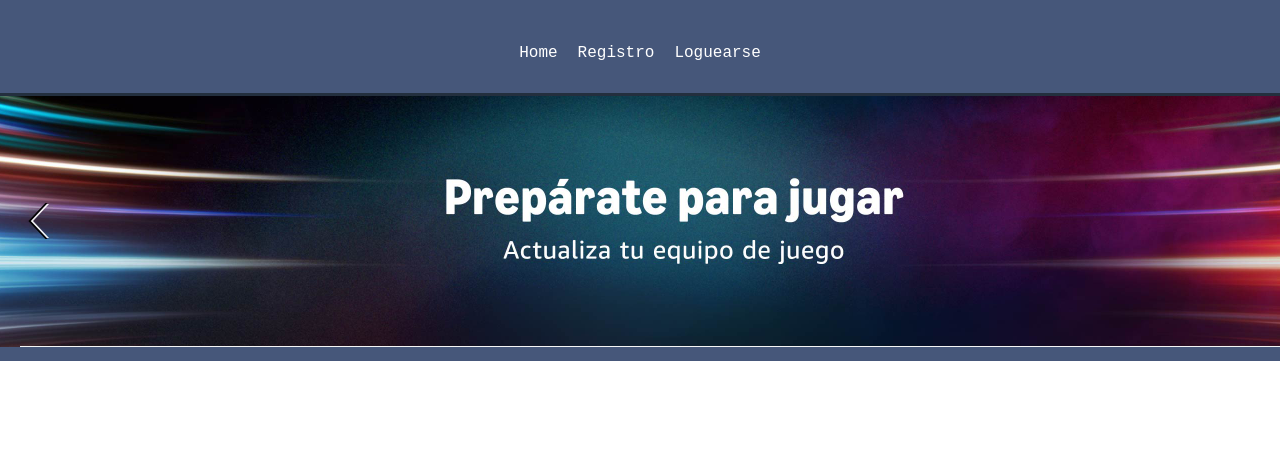
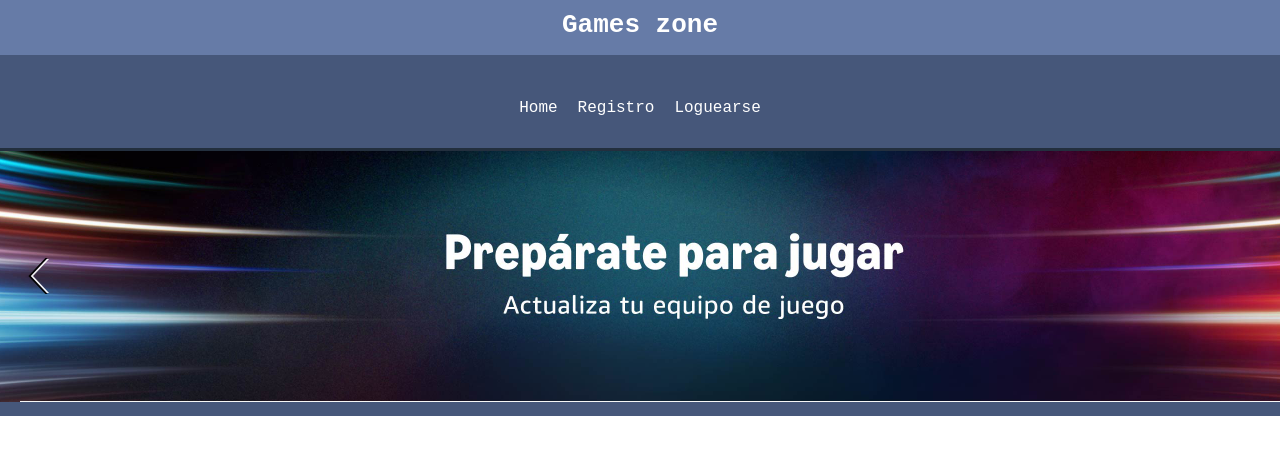
Before and after one commit to EzeMoreira/my-app, a React (Create React App) app: page / in a window 1280 px wide. Shown: the top 454 px of the page. Built offline with nearby package versions, Linux system fonts and the light colour scheme.

Commit message:
add h1 junto con sus estilos

```diff
--- a/src/App.css
+++ b/src/App.css
@@ -27,6 +27,15 @@
   justify-content: center;
 }
 
+h1 {
+  text-align: center;
+  margin: 0%;
+  padding: 10px 15px 15px;
+  background-color: #667ba7;
+  color: white;
+  font-family: monospace;
+}
+
 a{
   color: white;
   text-decoration: none;
--- a/src/App.js
+++ b/src/App.js
@@ -8,6 +8,7 @@ function App() {
 
   return (
       <Router>
+          <h1>Games zone</h1>
 	        <div className="App">
             <nav>
               <ul>
```
